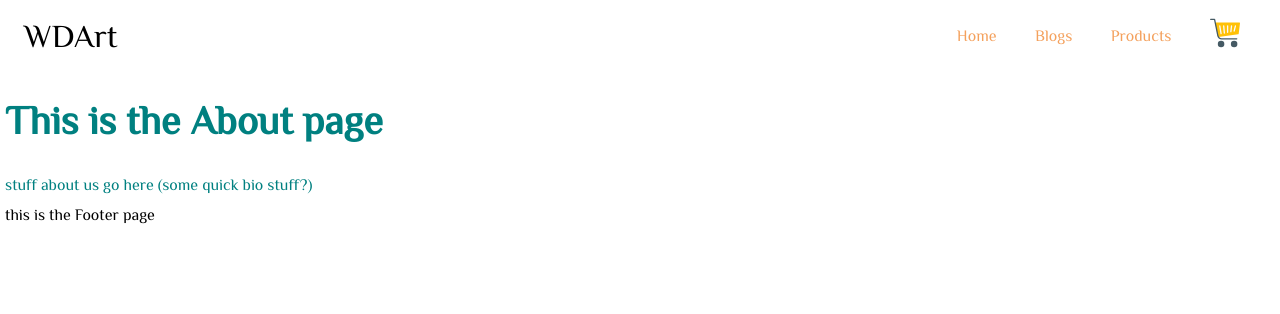
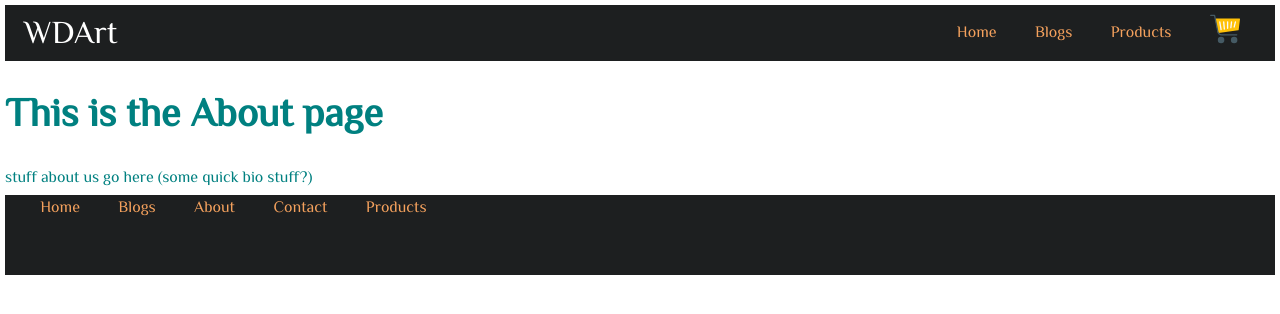
Before and after one commit to u-lam/wall-deco, a Gatsby site: page /about in a window 1280 px wide. Built offline with nearby package versions, Linux system fonts and the light colour scheme; Gatsby itself is replaced by a stand-in of ours; a web font is replaced by a local one.

Commit message:
working on footer

```diff
--- /dev/null
+++ b/src/components/Link.js
@@ -0,0 +1,39 @@
+import styled from "@emotion/styled";
+import { Link } from "gatsby";
+
+export const StyledLink = styled(Link)`
+  display: inline-block;
+  color: #f4a15d;
+  text-decoration: none;
+  margin: 0 1.2rem;
+  position: relative;
+
+  :after {
+    position: absolute;
+    bottom: 0;
+    left: 0;
+    right: 0;
+    width: 0%;
+    /* adds a line transition upon hover */
+    content: ".";
+    color: transparent;
+    /* background: #000; */
+    background: #fff;
+    height: 1px;
+    transition: all 0.3s ease-in;
+  }
+
+  :hover {
+    /* color: #000; */
+    color: #fff;
+    ::after {
+      width: 100%;
+    }
+  }
+
+  @media (max-width: 768px) {
+    padding: 20px 0;
+    font-size: 1rem;
+    z-index: 6;
+  }
+`;
--- a/src/components/footer.js
+++ b/src/components/footer.js
@@ -1,7 +1,32 @@
 import React from "react";
+import styled from "@emotion/styled";
+import { StyledLink } from "./Link";
+
+const Container = styled.div`
+  padding: 0 1rem;
+  width: 100%;
+  background-color: #1d1f20;
+  font-family: "Philosopher", sans-serif;
+  /* text-align: right; */
+  height: 10vh;
+  /* display: flex;
+  justify-content: flex-end;
+  align-items: center; */
+
+  @media (max-width: 768px) {
+  }
+`;
 
 const Footer = () => {
-  return <div>this is the Footer page</div>;
+  return (
+    <Container>
+      <StyledLink to='/'>Home</StyledLink>
+      <StyledLink to='/blogs'>Blogs</StyledLink>
+      <StyledLink to='/about/'>About</StyledLink>
+      <StyledLink to='/404'>Contact</StyledLink>
+      <StyledLink to='/products/'>Products</StyledLink>
+    </Container>
+  );
 };
 
 export default Footer;
--- a/src/components/header.js
+++ b/src/components/header.js
@@ -6,12 +6,12 @@ import cart from "../images/cart.svg";
 const Container = styled.div`
   padding: 0 1rem;
   width: 100%;
-  background-color: #fff;
-  /* if background image is mountaing, go with this, and black font
-  background-color: #1d1f20; */
+  /* background-color: #fff; */
+  /* if background image is mountaing, go with this, and black font */
+  background-color: #1d1f20;
   font-family: "Philosopher", sans-serif;
   text-align: right;
-  height: 8vh;
+  height: 7vh;
   display: flex;
   justify-content: flex-end;
   align-items: center;
@@ -21,7 +21,7 @@ const Container = styled.div`
 
   @media (max-width: 768px) {
     position: sticky;
-    height: 8vh;
+    height: 7vh;
     top: 0;
     left: 0;
     right: 0;
@@ -45,13 +45,15 @@ const StyledLink = styled(Link)`
     /* adds a line transition upon hover */
     content: ".";
     color: transparent;
-    background: #000;
+    /* background: #000; */
+    background: #fff;
     height: 1px;
     transition: all 0.3s ease-in;
   }
 
   :hover {
-    color: #000;
+    /* color: #000; */
+    color: #fff;
     ::after {
       width: 100%;
     }
@@ -73,7 +75,8 @@ const LogoWrapper = styled.div`
   align-items: center;
   text-decoration: none;
   /* changing colors and size */
-  color: #000;
+  /* color: #000; */
+  color: #fff;
   font-size: 2rem;
 
   @media (max-width: 768px) and (orientation: landscape) {
--- /dev/null
+++ b/src/components/index.js
@@ -0,0 +1 @@
+export * from "./Link";
```
Also changed, not shown: src/pages/index.js (+13 -5 lines), src/pages/products.js (+0 -21 lines).
